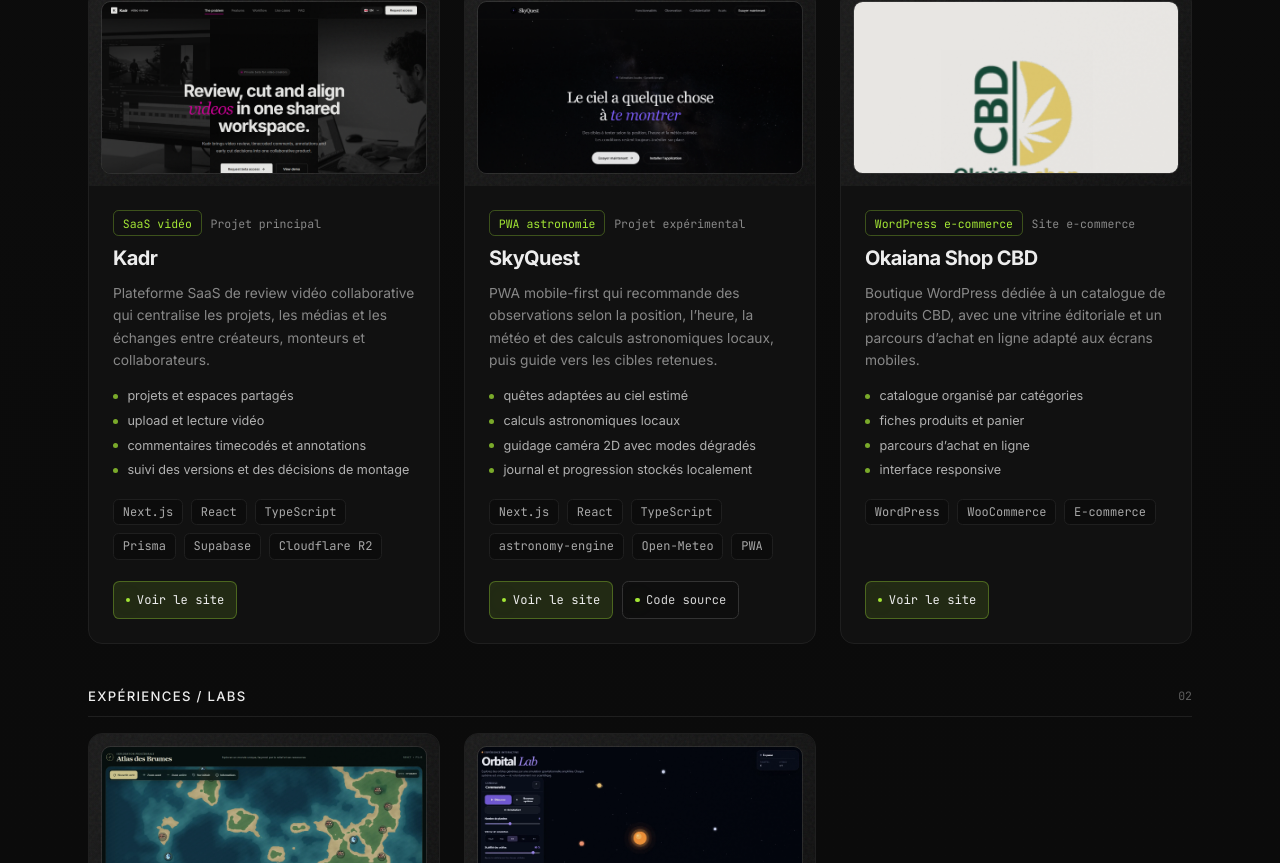
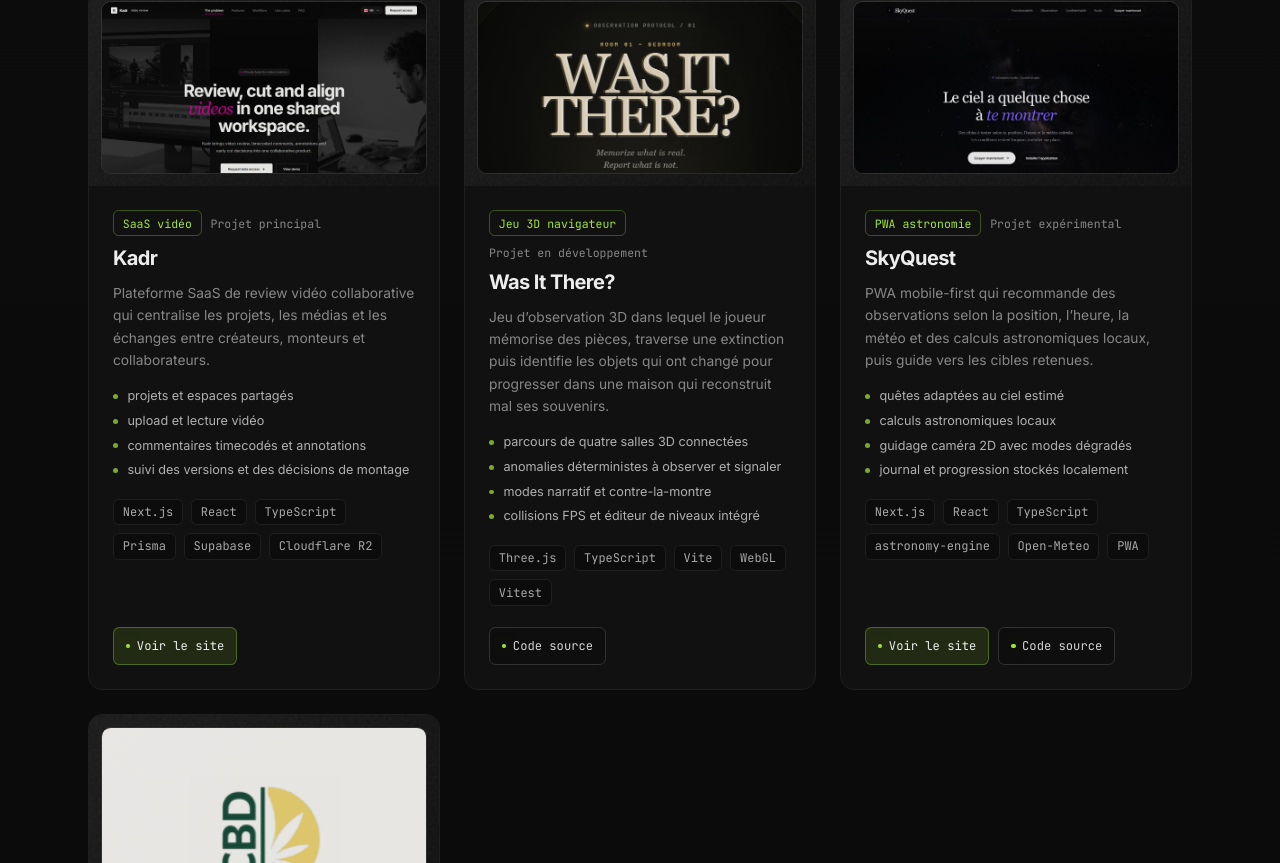
Before and after one commit to a52cents/a52cents.github.io, a React (Vite) app: page / in a window 1280 px wide. Shown: the part 837-1700 px from the top of the page. Built offline with nearby package versions, Linux system fonts and the light colour scheme.

Commit message:
Update projects.js

```diff
--- a/src/data/projects.js
+++ b/src/data/projects.js
@@ -22,6 +22,32 @@ export const projects = [
     imageHeight: 1000,
   },
   {
+    name: 'Was It There?',
+    group: 'main',
+    tag: 'Jeu 3D navigateur',
+    meta: 'Projet en développement',
+    description:
+      'Jeu d’observation 3D dans lequel le joueur mémorise des pièces, traverse une extinction puis identifie les objets qui ont changé pour progresser dans une maison qui reconstruit mal ses souvenirs.',
+    highlights: [
+      'parcours de quatre salles 3D connectées',
+      'anomalies déterministes à observer et signaler',
+      'modes narratif et contre-la-montre',
+      'collisions FPS et éditeur de niveaux intégré',
+    ],
+    stack: ['Three.js', 'TypeScript', 'Vite', 'WebGL', 'Vitest'],
+    links: [
+      {
+        type: 'source',
+        label: 'Code source',
+        href: 'https://github.com/a52cents/was-it-there',
+      },
+    ],
+    image: 'projects/wasitthere.png',
+    imageAlt: 'Pièce intérieure du jeu d’observation 3D Was It There?',
+    imageWidth: 714,
+    imageHeight: 698,
+  },
+  {
     name: 'SkyQuest',
     group: 'main',
     tag: 'PWA astronomie',
@@ -36,8 +62,16 @@ export const projects = [
     ],
     stack: ['Next.js', 'React', 'TypeScript', 'astronomy-engine', 'Open-Meteo', 'PWA'],
     links: [
-      { type: 'site', label: 'Voir le site', href: 'https://sky-quest-psi.vercel.app' },
-      { type: 'source', label: 'Code source', href: 'https://github.com/a52cents/SkyQuest' },
+      {
+        type: 'site',
+        label: 'Voir le site',
+        href: 'https://sky-quest-psi.vercel.app',
+      },
+      {
+        type: 'source',
+        label: 'Code source',
+        href: 'https://github.com/a52cents/SkyQuest',
+      },
     ],
     image: 'projects/skyquest-landing.png',
     imageAlt: 'Page d’accueil nocturne de l’application d’astronomie SkyQuest',
@@ -59,7 +93,11 @@ export const projects = [
     ],
     stack: ['WordPress', 'WooCommerce', 'E-commerce'],
     links: [
-      { type: 'site', label: 'Voir le site', href: 'https://okaianashopcbd.fr' },
+      {
+        type: 'site',
+        label: 'Voir le site',
+        href: 'https://okaianashopcbd.fr',
+      },
     ],
     image: 'projects/okaiana-landing.png',
     imageAlt: 'Page d’accueil de la boutique en ligne Okaiana Shop CBD',
@@ -81,8 +119,16 @@ export const projects = [
     ],
     stack: ['React', 'Vite', 'p5.js', 'JavaScript', 'Perlin Noise'],
     links: [
-      { type: 'site', label: 'Voir le site', href: 'https://a52cents.github.io/SimGame/' },
-      { type: 'source', label: 'Code source', href: 'https://github.com/a52cents/SimGame' },
+      {
+        type: 'site',
+        label: 'Voir le site',
+        href: 'https://a52cents.github.io/SimGame/',
+      },
+      {
+        type: 'source',
+        label: 'Code source',
+        href: 'https://github.com/a52cents/SimGame',
+      },
     ],
     image: 'projects/simgame-landing.webp',
     imageAlt: 'Carte procédurale composée de biomes et de ressources dans SimGame',
@@ -104,8 +150,16 @@ export const projects = [
     ],
     stack: ['JavaScript', 'p5.js', 'Canvas', 'GitHub Pages'],
     links: [
-      { type: 'site', label: 'Voir le site', href: 'https://a52cents.github.io/Systeme-Solaire/' },
-      { type: 'source', label: 'Code source', href: 'https://github.com/a52cents/Systeme-Solaire' },
+      {
+        type: 'site',
+        label: 'Voir le site',
+        href: 'https://a52cents.github.io/Systeme-Solaire/',
+      },
+      {
+        type: 'source',
+        label: 'Code source',
+        href: 'https://github.com/a52cents/Systeme-Solaire',
+      },
     ],
     image: 'projects/orbital-lab-landing.webp',
     imageAlt: 'Système planétaire et contrôles de simulation dans Orbital Lab',
```
